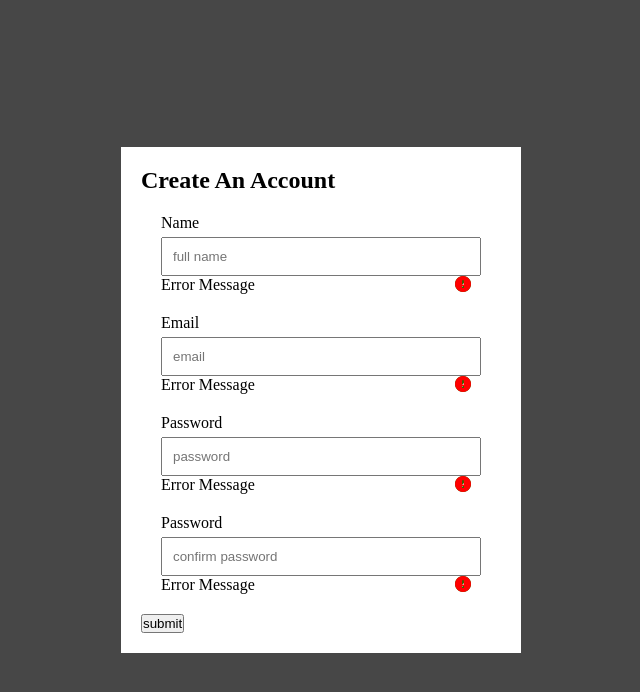
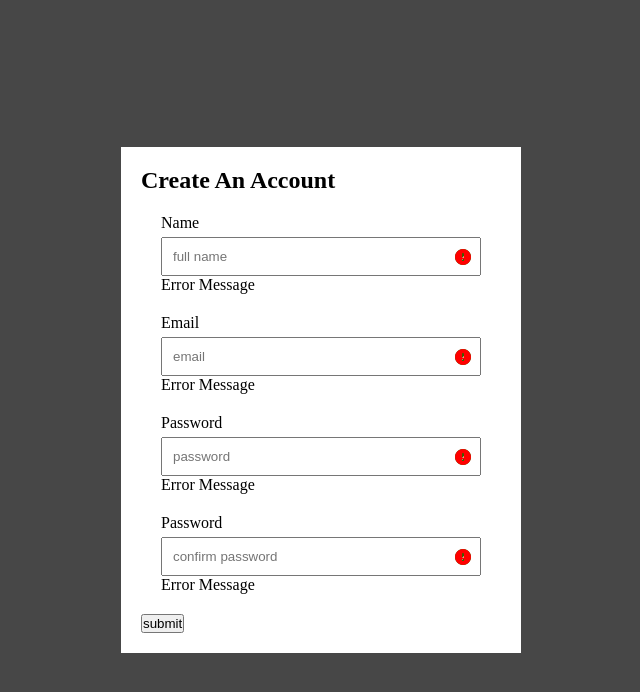
Before and after one commit to BaeBischops/js_form_validation, a plain HTML site: page index.html in a window 1280 px wide. Shown: the whole page, without its empty margins (319-959 px from the left). Drawn offline with Linux system fonts and the light colour scheme.

Commit message:
updating the repo

```diff
--- a/style.css
+++ b/style.css
@@ -42,4 +42,5 @@ body {
 .input_group i {
     position: absolute;
     right: 10px;
+    top: 35px;
 }
```
